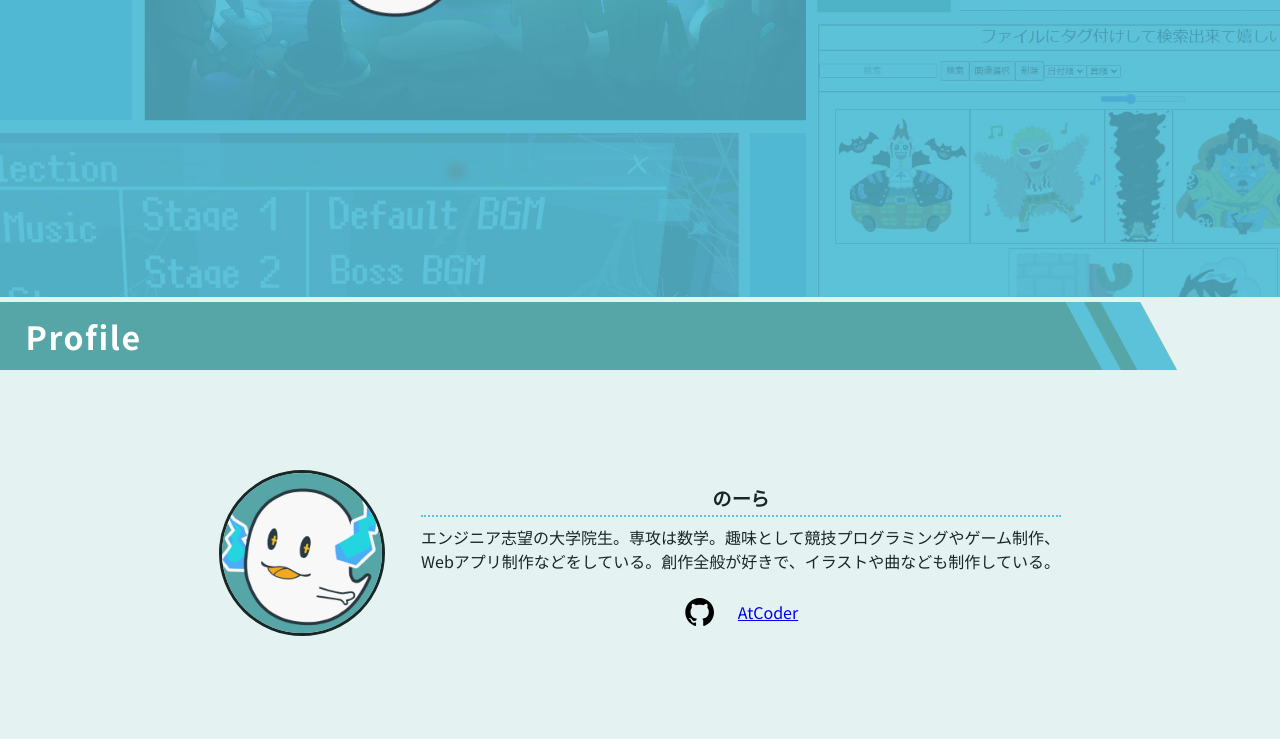
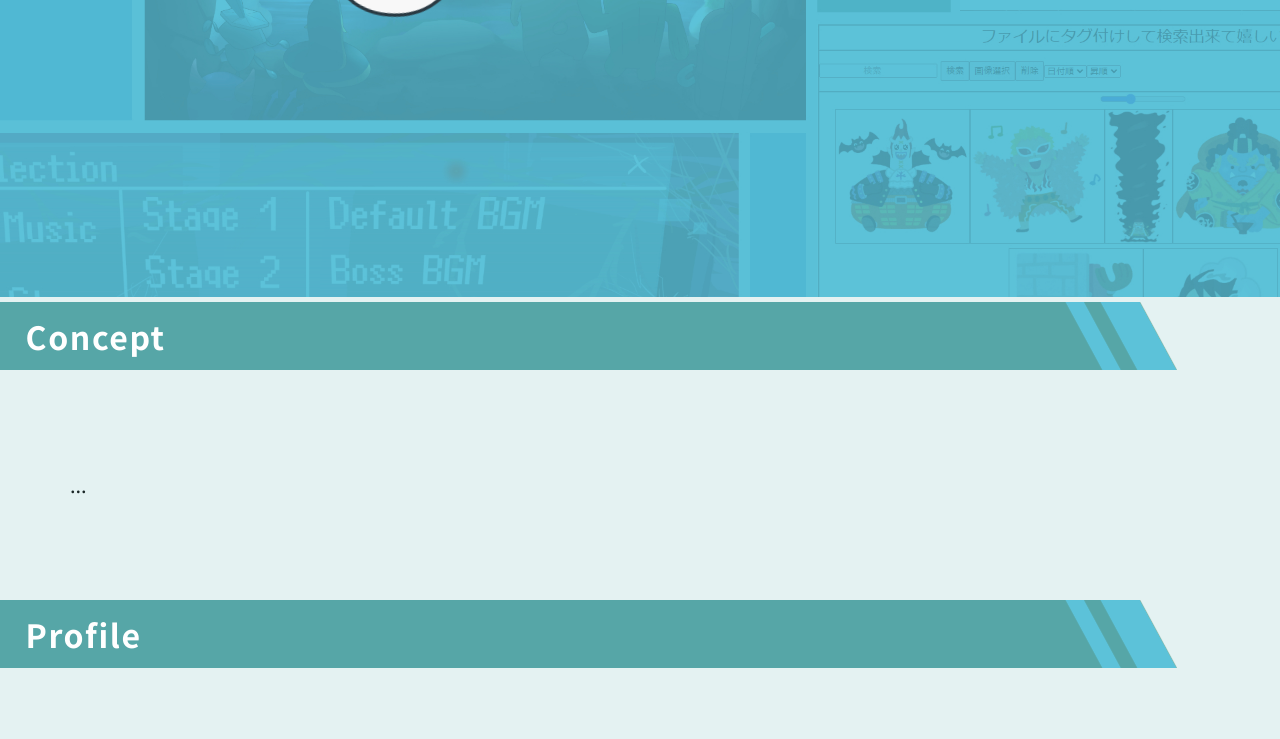
Before and after one commit to no-la/my-portfolio-for-2026, a React (Vite) app: page / in a window 1280 px wide. Shown: the part 473-1212 px from the top of the page. Built offline with nearby package versions, Linux system fonts and the light colour scheme.

Commit message:
create my-concept.jsx

```diff
--- a/src/app/App.jsx
+++ b/src/app/App.jsx
@@ -13,6 +13,7 @@ import MyProjects from './my-projects/my-projects';
 import MyOthers from './my-others/my-others';
 import MyFooter from './my-footer/my-footer';
 import MyHeroImage from './my-hero-image/my-hero-image';
+import MyConcept from './my-concept/my-concept';
 
 const theme = {
   colors: {
@@ -124,6 +125,7 @@ const App = () => {
         <Global styles={globalStyles} />
         <MyHeader />
         <MyHeroImage />
+        <MyConcept />
         <MyProfile />
         <MySkills />
         <MyProjects />
--- /dev/null
+++ b/src/app/my-concept/my-concept.jsx
@@ -0,0 +1,20 @@
+/** @jsxImportSource @emotion/react */
+
+import { css } from '@emotion/react';
+import SectionHeader from '../../components/section-header/section-header';
+
+const wrapStyle = (theme) => css`
+  font-size: ${theme.fontSizes.large};
+  padding: ${theme.var.sectionPadding};
+`;
+
+const MyConcept = () => {
+  return (
+    <section>
+      <SectionHeader>Concept</SectionHeader>
+      <div css={wrapStyle}>...</div>
+    </section>
+  );
+};
+
+export default MyConcept;
```
